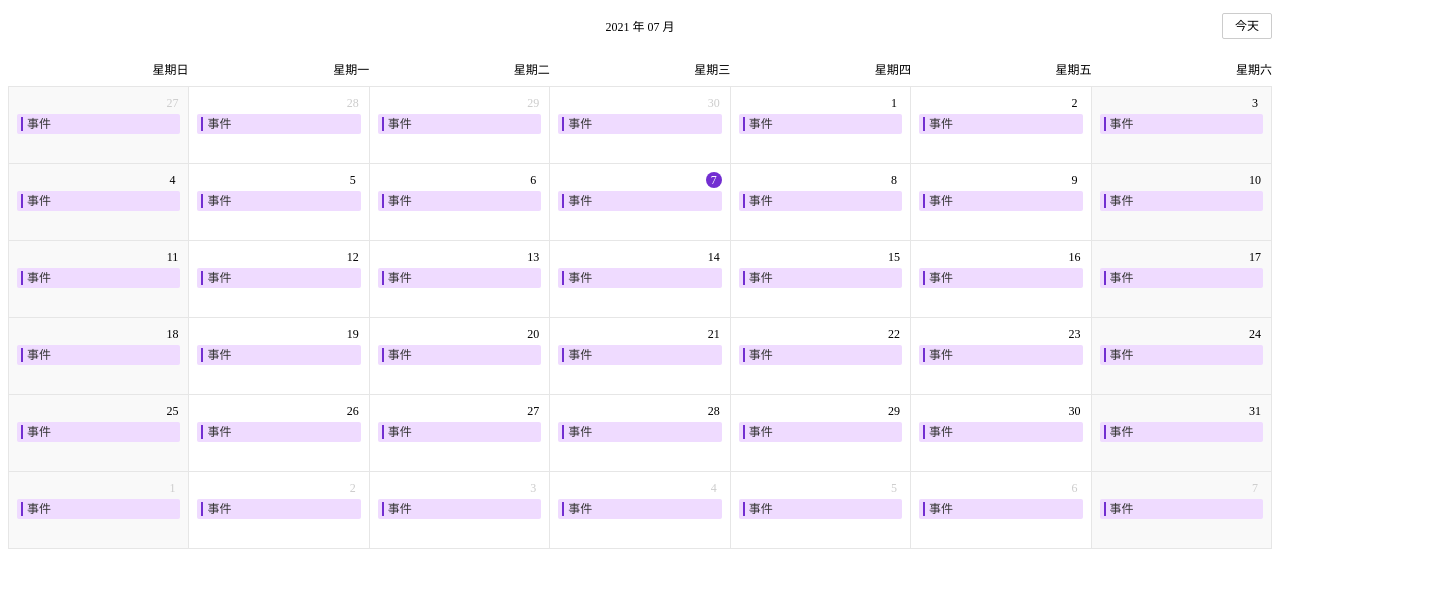
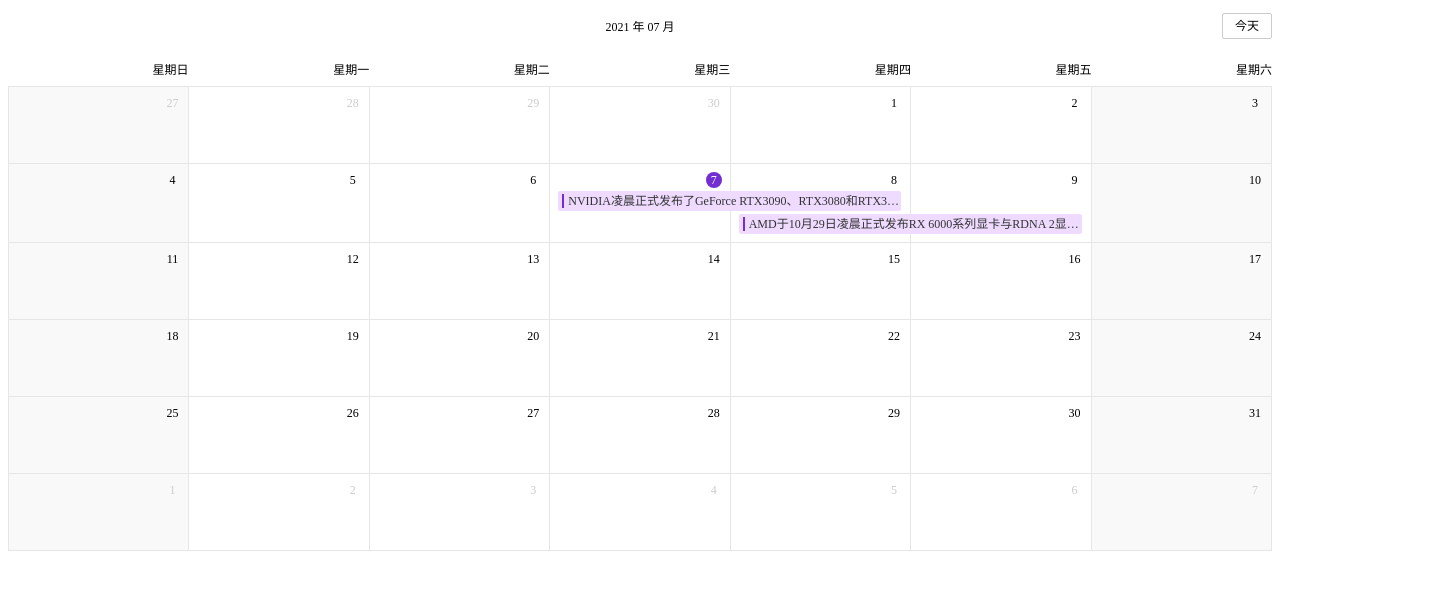
Before and after one commit to haolic/edit-calendar, a React (Vite) app: page / in a window 1280 px wide. Shown: the top 590 px of the page, 1442 px wide, since content can reach past the window. Built offline with nearby package versions, Linux system fonts and the light colour scheme; a small style sheet from the web is missing.

Commit message:
feat: 事件展示开发

```diff
--- a/src/components/calendar/index.tsx
+++ b/src/components/calendar/index.tsx
@@ -9,6 +9,8 @@ import './index.less';
 export interface IEventItem {
   timeRange: [string, string] | string;
   title?: string;
+  isEventFirstDay: boolean;
+  isEventLastDay: boolean;
 }
 
 interface ICalendar {
@@ -20,7 +22,6 @@ interface ICalendar {
 
 const Calendar: React.FC<ICalendar> = (props) => {
   const { defaultCurrentDate, currentDate, onChange, eventList } = props;
-  console.log(eventList);
 
   const [nowDate, setNowDate] = useState<Dayjs>(dayjs());
 
@@ -38,7 +39,7 @@ const Calendar: React.FC<ICalendar> = (props) => {
     <div className="hlc-calendar">
       <Datepicker value={nowDate} onChange={changeDate} />
       <Daypanel />
-      <Datepanel value={nowDate} />
+      <Datepanel value={nowDate} eventList={eventList || []} />
     </div>
   );
 };
--- a/src/components/date-cell/index.less
+++ b/src/components/date-cell/index.less
@@ -15,6 +15,7 @@
   transition: background 0.25s;
   padding: 8px;
   position: relative;
+  width: 0px;
   &:last-child {
     border-right: @border;
   }
@@ -68,6 +69,14 @@
   height: 20px;
   line-height: 20px;
   margin-top: 3px;
+  display: flex;
+}
+.hlc-event-text {
+  flex: 1;
+  word-break: keep-all;
+  white-space: nowrap;
+  overflow: hidden;
+  text-overflow: ellipsis;
 }
 
 .hlc-event-start {
@@ -77,6 +86,7 @@
   display: flex;
   align-items: center;
   color: #333;
+  z-index: 99;
   &::before {
     content: '';
     height: 14px;
--- a/src/components/date-cell/index.tsx
+++ b/src/components/date-cell/index.tsx
@@ -3,15 +3,18 @@ import dayjs, { Dayjs } from 'dayjs';
 import classnames from 'classnames';
 
 import './index.less';
+import { IEventItem } from '../calendar';
 
 interface IDateCell {
   date: Dayjs;
+  events: IEventItem[];
   dayjsMonthStart: Dayjs;
   dayjsMonthEnd: Dayjs;
 }
 
 const DateCell: React.FC<IDateCell> = (props) => {
-  const { date, dayjsMonthStart, dayjsMonthEnd } = props;
+  const { date, events, dayjsMonthStart, dayjsMonthEnd } = props;
+  console.log(date.format('YYYY-MM-DD'), events);
   const day = date.day();
   const cls = classnames('hlc-dateitem', {
     'not-current-month':
@@ -22,7 +25,17 @@ const DateCell: React.FC<IDateCell> = (props) => {
   return (
     <div key={date.format()} className={cls}>
       <span className="date-text">{date.format('D')}</span>
-      <div className="hlc-event hlc-event-start">事件</div>
+      {events.map((el, idx) => {
+        const { isEventFirstDay } = el;
+        const cls = classnames('hlc-event', {
+          'hlc-event-start': isEventFirstDay,
+        });
+        return (
+          <div key={idx} className={cls} style={{width: 'calc(200% + 16px)'}}>
+            {isEventFirstDay && <div className="hlc-event-text">{el.title || '未命名'}</div>}
+          </div>
+        );
+      })}
     </div>
   );
 };
--- a/src/components/datepanel/index.tsx
+++ b/src/components/datepanel/index.tsx
@@ -1,49 +1,52 @@
 import React, { useEffect, useState } from 'react';
-import { Dayjs } from 'dayjs';
+import dayjs, { Dayjs } from 'dayjs';
 import chunk from 'lodash/chunk';
 import DateCell from '../date-cell';
 
 import './index.less';
+import { IEventItem } from '../calendar';
+import dateInfoGen from '@/utils/dateInfoGen';
 
 interface IDatepanel {
   value: Dayjs;
+  eventList: IEventItem[];
+}
+
+export interface DateCellItem {
+  date: Dayjs;
+  eventList: IEventItem[];
 }
 
 const Datepanel: React.FC<IDatepanel> = (props) => {
-  const { value } = props;
+  const { value, eventList } = props;
   const dayjsMonthStart = value.startOf('month');
   const dayjsMonthEnd = value.endOf('month');
 
-  const [allDate, setAllDate] = useState<Dayjs[][]>([]);
+  const [allDate, setAllDate] = useState<DateCellItem[][]>([]);
 
   useEffect(() => {
+    console.log(eventList);
     const startDate = value.startOf('month').startOf('week');
 
     const endDate = startDate.add(42, 'days');
 
-    const arr = [];
-
-    for (
-      let i = startDate;
-      i.valueOf() < endDate.valueOf();
-      i = i.add(1, 'day')
-    ) {
-      arr.push(i);
-    }
+    const arr = dateInfoGen(startDate, endDate, eventList);
 
     setAllDate(chunk(arr, 7));
-  }, [value]);
+  }, [value, eventList]);
 
   return (
     <div className="hlc-datepanel">
       {allDate.map((dateRow, rowIdx) => {
         return (
           <div key={rowIdx} className="hlc-daterow">
-            {dateRow.map((date) => {
+            {dateRow.map((item) => {
+              const { date, eventList } = item;
               return (
                 <DateCell
                   key={date.format()}
                   date={date}
+                  events={eventList || []}
                   dayjsMonthEnd={dayjsMonthEnd}
                   dayjsMonthStart={dayjsMonthStart}
                 />
--- /dev/null
+++ b/src/utils/dateInfoGen.ts
@@ -0,0 +1,55 @@
+import { DateCellItem } from '@/components/datepanel';
+import { IEventItem } from '@/components/calendar';
+import dayjs, { Dayjs } from 'dayjs';
+
+const dateInfoGen = (
+  startDate: Dayjs,
+  endDate: Dayjs,
+  eventList: IEventItem[]
+) => {
+  const arr: DateCellItem[] = [];
+
+  for (
+    let i = startDate;
+    i.valueOf() < endDate.valueOf();
+    i = i.add(1, 'day')
+  ) {
+    const item: DateCellItem = {
+      date: i,
+      eventList: [],
+    };
+    eventList.forEach((event) => {
+      const { timeRange } = event;
+      if (Array.isArray(timeRange)) {
+        // 区间
+        const [start, end] = timeRange;
+        const startDayjs = dayjs(start);
+        const endDayjs = dayjs(end);
+        if (
+          (startDayjs.isBefore(i, 'day') && endDayjs.isAfter(i, 'day')) ||
+          startDayjs.isSame(i, 'day') ||
+          endDayjs.isSame(i, 'day')
+        ) {
+          item.eventList.push({
+            ...event,
+            isEventFirstDay: startDayjs.isSame(i, 'day'),
+            isEventLastDay: endDayjs.isSame(i, 'day'),
+          });
+        }
+      } else if (typeof timeRange === 'string') {
+        // 单日期
+        if (dayjs(timeRange).isSame(i)) {
+          item.eventList.push({
+            ...event,
+            isEventFirstDay: true,
+            isEventLastDay: true,
+          });
+        }
+      }
+    });
+    arr.push(item);
+  }
+  return arr;
+};
+
+export default dateInfoGen;
--- a/tsconfig.json
+++ b/tsconfig.json
@@ -11,7 +11,7 @@
     "module": "ESNext",
     "moduleResolution": "Node",
     "resolveJsonModule": true,
-    "isolatedModules": true,
+    "isolatedModules": false,
     "noEmit": true,
     "jsx": "react",
     "baseUrl": "./",
```
